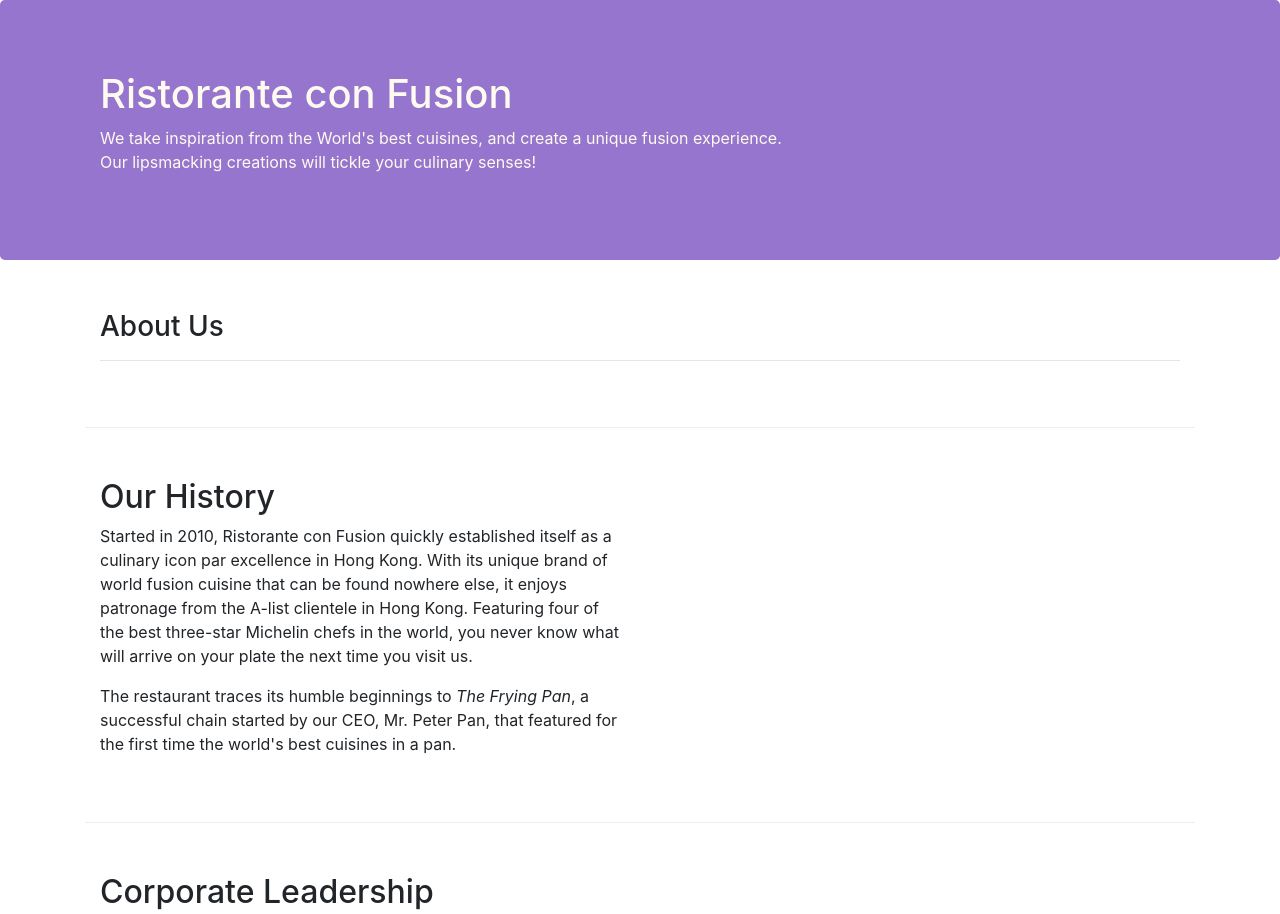
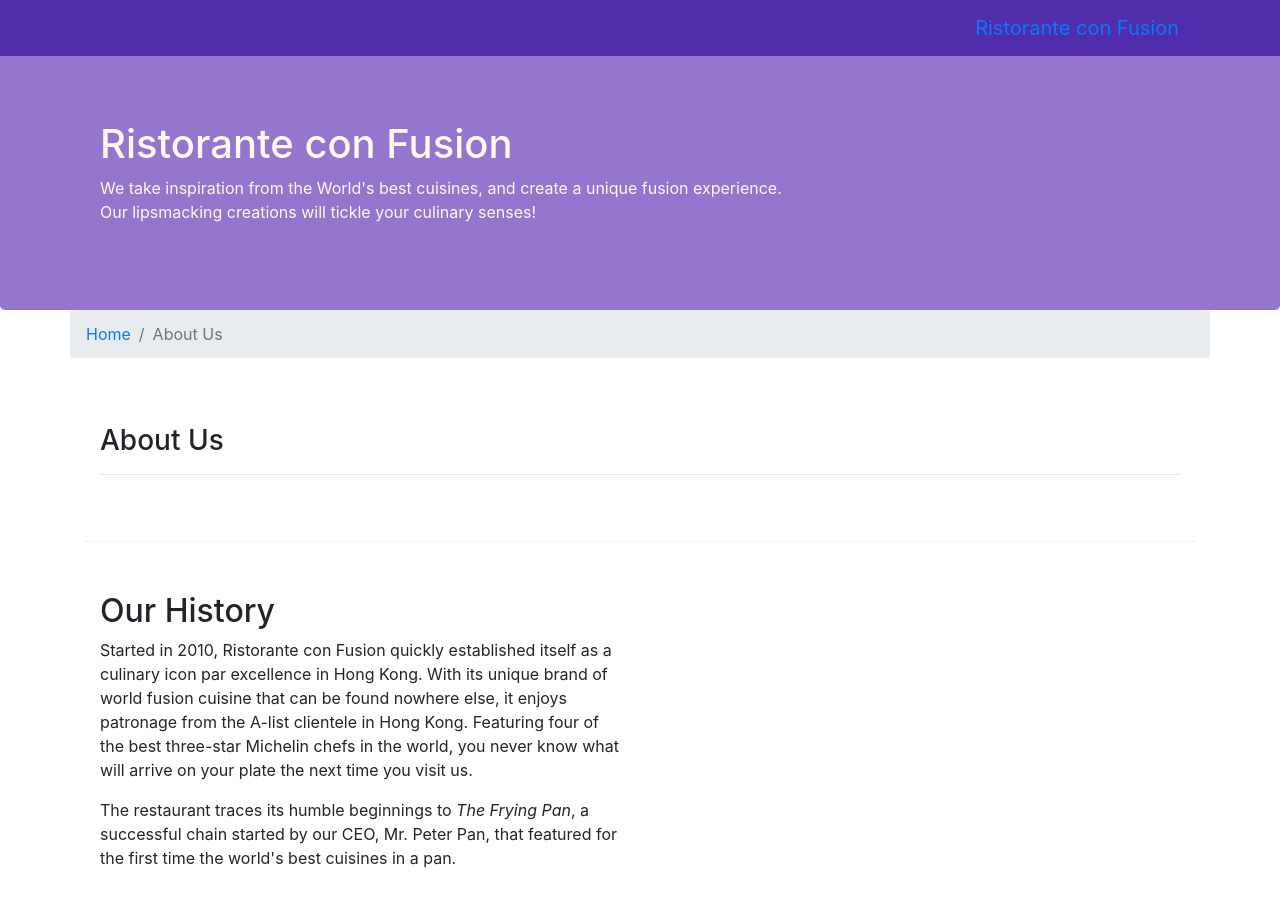
Before and after one commit to wilcoln/confusion, a website: page www/aboutus.html in a window 1280 px wide. Shown: the top 914 px of the page. Drawn offline with nearby package versions, Linux system fonts and the light colour scheme.

Commit message:
Navbar and Breadcrums

```diff
--- a/www/aboutus.html
+++ b/www/aboutus.html
@@ -15,6 +15,23 @@
 </head>
 
 <body>
+    <nav class="navbar navbar-inverse navbar-horizontal navbar-toggleable-sm  fixed-top">
+        <div class="container">
+            <button class="navbar-toggler" type="button" data-toggle="collapse" data-target="#Navbar">
+                    <span class="navbar-toggler-icon"></span>
+                </button>
+            <a class="navbar-brand" href="index.html">Ristorante con Fusion</a>
+            <div class="collapse navbar-collapse" id="Navbar">
+                <ul class="navbar-nav">
+                <li class="nav-item"><a class="nav-link" href="index.html">Home</a></li>
+                <li class="nav-item active"><a class="nav-link" href="#">About</a></li>
+                <li class="nav-item"><a class="nav-link" href="#">Menu</a></li>
+                <li class="nav-item"><a class="nav-link" href="#">Contact</a></li>
+            </ul>
+            </div>
+
+        </div>
+    </nav>
 
     <header class="jumbotron">
         <div class="container">
@@ -30,6 +47,12 @@
     </header>
 
     <div class=container>
+        <div class="row">
+            <ol class="col-12 breadcrumb">
+                <li class="breadcrumb-item"><a href="index.html">Home</a></li>
+                <li class="breadcrumb-item active">About Us</li>
+            </ol>
+        </div>
         <div class="row row-content">
             <div class="col-12">
                <h3>About Us</h3>
--- a/www/css/styles.css
+++ b/www/css/styles.css
@@ -26,3 +26,10 @@ address{
     margin:0px;
     color:#0f0f0f;
 }
+body{
+    padding: 50px 0px 0px 0px;
+    z-index: 0;
+}
+.navbar-inverse{
+    background:#512DAB;
+}
```
Also changed, not shown: www/index.html (+21 -4 lines).
